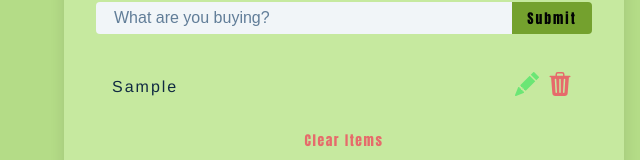
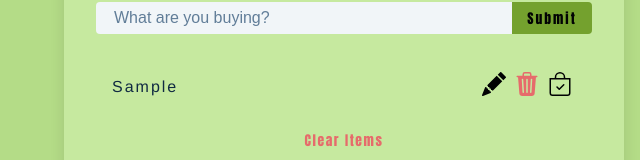
Before and after one commit to Krt-dev/Grocery_Bud_AppsDev, a React (Vite) app in the folder groceryBud/: page / in a window 1280 px wide. Both pictures are taken after typing "Sample" into the empty fields and a click on the button "Submit". Shown: the part 290-450 px from the top of the page, without its empty margins (640-1280 px from the left). Built offline with nearby package versions, Linux system fonts and the light colour scheme.

Commit message:
Safety checkpoint

```diff
--- a/groceryBud/src/App.tsx
+++ b/groceryBud/src/App.tsx
@@ -52,14 +52,17 @@ function App() {
   const showAlert = (show = false, type = '', msg = '') => {
     setAlert({ show, type, msg });
   };
+
   const clearList = () => {
     showAlert(true, 'danger', 'empty list');
     setList([]);
   };
+
   const removeItem = (id: string) => {
     showAlert(true, 'danger', 'item removed');
     setList(list.filter((item) => item.id !== id));
   };
+
   const editItem = (id: string) => {
     const specificItem = list.find((item) => item.id === id);
     setIsEditing(true);
@@ -68,6 +71,7 @@ function App() {
     setName(specificItem.title);
     }
   };
+
   useEffect(() => {
     localStorage.setItem('list', JSON.stringify(list));
   }, [list]);
@@ -87,7 +91,7 @@ function App() {
             onChange={(e) => setName(e.target.value)}
           />
           <button type='submit' className='submit-btn'>
-            {isEditing ? 'edit' : 'submit'}
+            {isEditing ? 'Edit' : 'submit'}
           </button>
         </div>
       </form>
--- a/groceryBud/src/gracerList.tsx
+++ b/groceryBud/src/gracerList.tsx
@@ -1,5 +1,5 @@
-import React from 'react';
-import { BsTrash3Fill, BsFillPencilFill } from 'react-icons/bs';
+import React, { useState } from 'react';
+import { BsTrash3Fill, BsFillPencilFill, BsBagCheck } from 'react-icons/bs';
 
 interface ListItem{
   id: string;
@@ -10,9 +10,11 @@ interface GListProps {
   items: ListItem[];
   removeItem: (id: string) => void;
   editItem: (id: string) => void;
+  // strikeItems: (id: string) => void;
 }
 
 const GList: React.FC<GListProps> = ({ items, removeItem, editItem }) => {
+  const [isDisabled, setIsDisabled] = useState(false);
   return (
     <div className='grocery-list'>
       {items.map((item) => {
@@ -35,6 +37,12 @@ const GList: React.FC<GListProps> = ({ items, removeItem, editItem }) => {
               >
                 <BsTrash3Fill />
               </button>
+              <button  type = 'button'
+                className = 'edit-btn'
+                onClick={() => setIsDisabled(!isDisabled)}
+              >
+               <BsBagCheck/>
+              </button>
             </div>
           </article>
         );
--- a/groceryBud/src/index.css
+++ b/groceryBud/src/index.css
@@ -256,7 +256,7 @@ main {
   color: #010203;
 }
 .submit-btn:hover {
-  background: var(--clr-primary-5);
+  background: #5ac3aa ;
   color: var(--clr-white);
 }
 
@@ -297,7 +297,7 @@ main {
   transition: var(--transition);
 }
 .edit-btn {
-  color: var(--clr-green-light);
+  color: #010203;
   font-size: x-large;
 }
 .edit-btn:hover {
```
